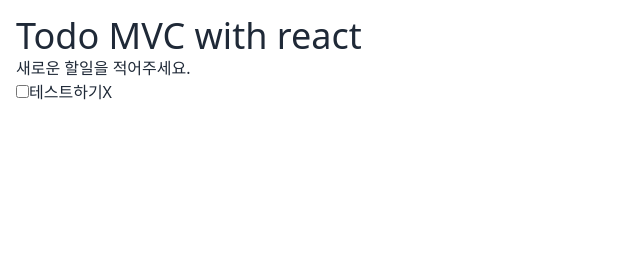
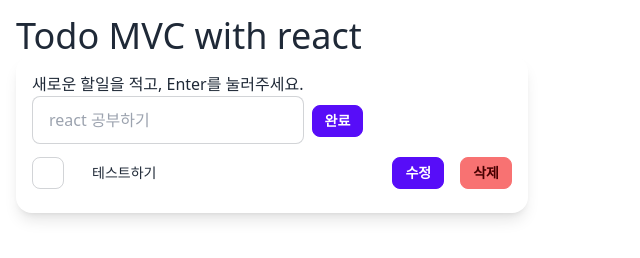
Before and after one commit to twinstae/todomvc-for-all, an Astro site: page /react in a window 1280 px wide. Shown: the whole page, without its empty margins (0-640 px from the left). Built offline with nearby package versions, Linux system fonts and the light colour scheme; Astro itself is replaced by a stand-in of ours.

Commit message:
todo item 분리, styling, 수정하기 구현

```diff
--- a/src/frameworks/react/TodoForm.tsx
+++ b/src/frameworks/react/TodoForm.tsx
@@ -14,15 +14,25 @@
         addTodo(todoInput);
         setTodoInput("");
       }}
+      className="p-0 m-0"
     >
-      <label>
-        {strs.addTodoLabel}
+      <label className="inline-block  grow">
+        {strs.addTodoLabel}<br/>
         <input
           type="text"
           value={todoInput}
+          className="input input-bordered w-full"
+          placeholder="react 공부하기"
           onChange={(e) => setTodoInput(e.target.value)}
         />
       </label>
+      <button
+        type="submit"
+        className="btn btn-primary btn-sm m-2"
+        aria-label={`추가 ${todoInput}`}
+      >
+        완료
+      </button>
     </form>
   );
 }
--- /dev/null
+++ b/src/frameworks/react/TodoItem.tsx
@@ -0,0 +1,99 @@
+import React, { useState, useRef, useEffect } from "react";
+import { TodoT } from "../../global";
+
+interface TodoItemProps {
+  todo: TodoT;
+  completeTodo: (todoId: TodoT["id"], isCompleted: boolean) => void;
+  deleteTodo: (todoId: TodoT["id"]) => void;
+  changeTodo: (todoId: TodoT["id"], content: string) => void;
+}
+
+export default function TodoItem({
+  todo,
+  completeTodo,
+  deleteTodo,
+  changeTodo,
+}: TodoItemProps) {
+  const [editInput, setEditInput] = useState(todo.content);
+  const [isEditing, setIsEditing] = useState(false);
+  const editRef = useRef<HTMLInputElement>(null);
+
+  useEffect(() => {
+    if (isEditing) {
+      editRef.current?.focus();
+    }
+  }, [isEditing]);
+
+  const startEdit = () => {
+    if (!isEditing) setTimeout(() => setIsEditing(true), 10);
+  };
+
+  return (
+    <li className="mt-1">
+      <form
+        className="flex align-middle m-0"
+        onSubmit={(e) => {
+          e.preventDefault();
+          changeTodo(todo.id, editInput);
+          setIsEditing(false);
+        }}
+      >
+        <label className="flex align-middle label cursor-pointer p-0 grow">
+          <input
+            type="checkbox"
+            className="checkbox checkbox-lg mr-2"
+            aria-label={`완료하기 ${todo.content}`}
+            checked={todo.isCompleted}
+            onKeyUp={(e) => {
+              if (e.key === "Enter") {
+                const checkbox = e.target as HTMLInputElement;
+                completeTodo(todo.id, !checkbox.checked);
+              }
+            }}
+            onChange={(e) => completeTodo(todo.id, e.target.checked)}
+          />
+          <span className="label-text w-full pl-5" hidden={isEditing}>
+            {todo.content}
+          </span>
+        </label>
+        <input
+          hidden={!isEditing}
+          ref={editRef}
+          type="text"
+          placeholder={todo.content}
+          value={editInput}
+          className="input input-bordered input-sm w-full m-2"
+          onChange={(e) => {
+            if (isEditing) setEditInput(e.target.value);
+          }}
+        />
+        {isEditing ? (
+          <button
+            type="submit"
+            className="btn btn-primary btn-sm m-2"
+            aria-label={`완료 ${editInput}`}
+          >
+            완료
+          </button>
+        ) : (
+          <button
+            type="button"
+            className="btn btn-primary btn-sm m-2"
+            onClick={() => startEdit()}
+            aria-label={`수정 ${todo.content}`}
+          >
+            수정
+          </button>
+        )}
+        <button
+          type="button"
+          className="btn btn-error btn-sm m-2 mr-0"
+          onClick={() => deleteTodo(todo.id)}
+          aria-label={`삭제 ${todo.content}`}
+        >
+          삭제
+        </button>
+      </form>
+    </li>
+  );
+}
--- a/src/frameworks/react/TodoMvcReact.tsx
+++ b/src/frameworks/react/TodoMvcReact.tsx
@@ -1,32 +1,7 @@
 import React, { useState } from "react";
 import { TodoT } from "../../global";
 import TodoForm from "./TodoForm";
-
-interface TodoItemProps {
-  todo: TodoT;
-  completeTodo: (todoId: TodoT["id"], isCompleted: boolean) => void;
-  deleteTodo: (todoId: TodoT["id"]) => void;
-}
-
-function TodoItem({ todo, completeTodo, deleteTodo }: TodoItemProps) {
-  return (
-    <li>
-      <input
-        type="checkbox"
-        aria-label={`완료하기 ${todo.content} `}
-        checked={todo.isCompleted}
-        onChange={(e) => completeTodo(todo.id, e.target.checked)}
-      />
-      {todo.content}
-      <button
-        onClick={() => deleteTodo(todo.id)}
-        aria-label={`삭제하기 ${todo.content}`}
-      >
-        X
-      </button>
-    </li>
-  );
-}
+import TodoItem from "./TodoItem";
 
 const defaultInit: TodoT[] = [];
 
@@ -36,21 +11,32 @@
   const [todoList, setTodoList] = useState<TodoT[]>(init || defaultInit);
 
   const addTodo = (content: string) => {
+    if (content.length === 0) return;
     const newTodo = { id: nowId++, content, isCompleted: false };
     setTodoList((old) => [...old, newTodo]);
   };
 
-  const completeTodo = (todoId: TodoT["id"], isCompleted: boolean) => {
+  const completeTodo = (targetId: TodoT["id"], isCompleted: boolean) => {
     setTodoList((old) =>
-      old.map((todo) => (todo.id === todoId ? { ...todo, isCompleted } : todo))
+      old.map((todo) =>
+        todo.id === targetId ? { ...todo, isCompleted } : todo
+      )
     );
   };
 
-  const deleteTodo = (todoId: TodoT["id"]) => {
-    setTodoList((old) => old.filter((todo) => todo.id !== todoId));
+  const deleteTodo = (targetId: TodoT["id"]) => {
+    setTodoList((old) => old.filter((todo) => todo.id !== targetId));
+  };
+
+  const changeTodo = (targetId: TodoT["id"], newContent: string) => {
+    setTodoList((old) =>
+      old.map((todo) =>
+        todo.id === targetId ? { ...todo, content: newContent } : todo
+      )
+    );
   };
   return (
-    <>
+    <div className="card shadow-lg rounded-2xl p-4 max-w-lg">
       <TodoForm addTodo={addTodo} />
       <ul>
         {todoList.map((todo) => (
@@ -59,9 +45,10 @@
             todo={todo}
             completeTodo={completeTodo}
             deleteTodo={deleteTodo}
+            changeTodo={changeTodo}
           />
         ))}
       </ul>
-    </>
+    </div>
   );
 }
--- a/src/strs.ts
+++ b/src/strs.ts
@@ -1,5 +1,5 @@
 const strs = {
-    addTodoLabel: "새로운 할일을 적어주세요."
+    addTodoLabel: "새로운 할일을 적고, Enter를 눌러주세요."
 } as const;
 
 export default strs;
```
